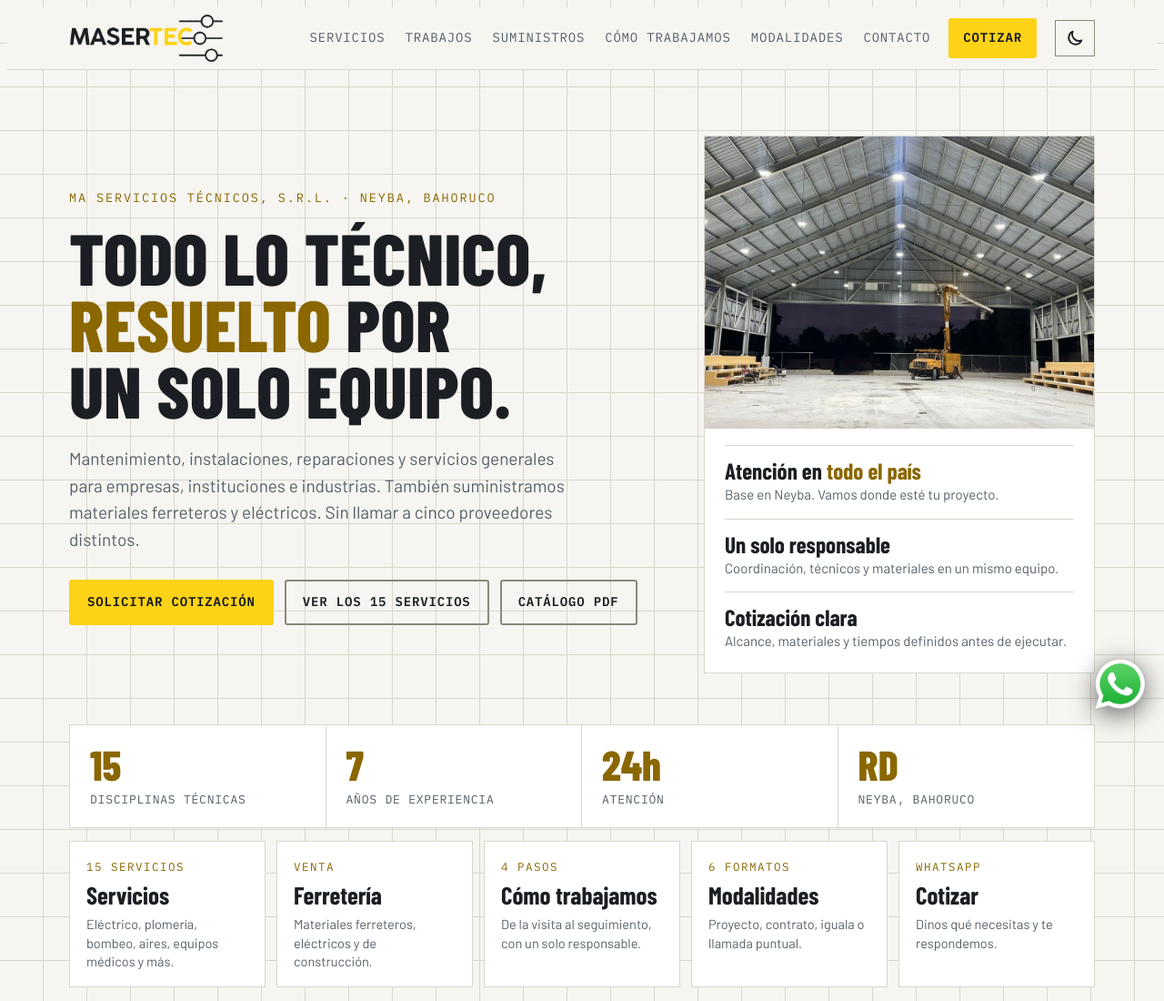
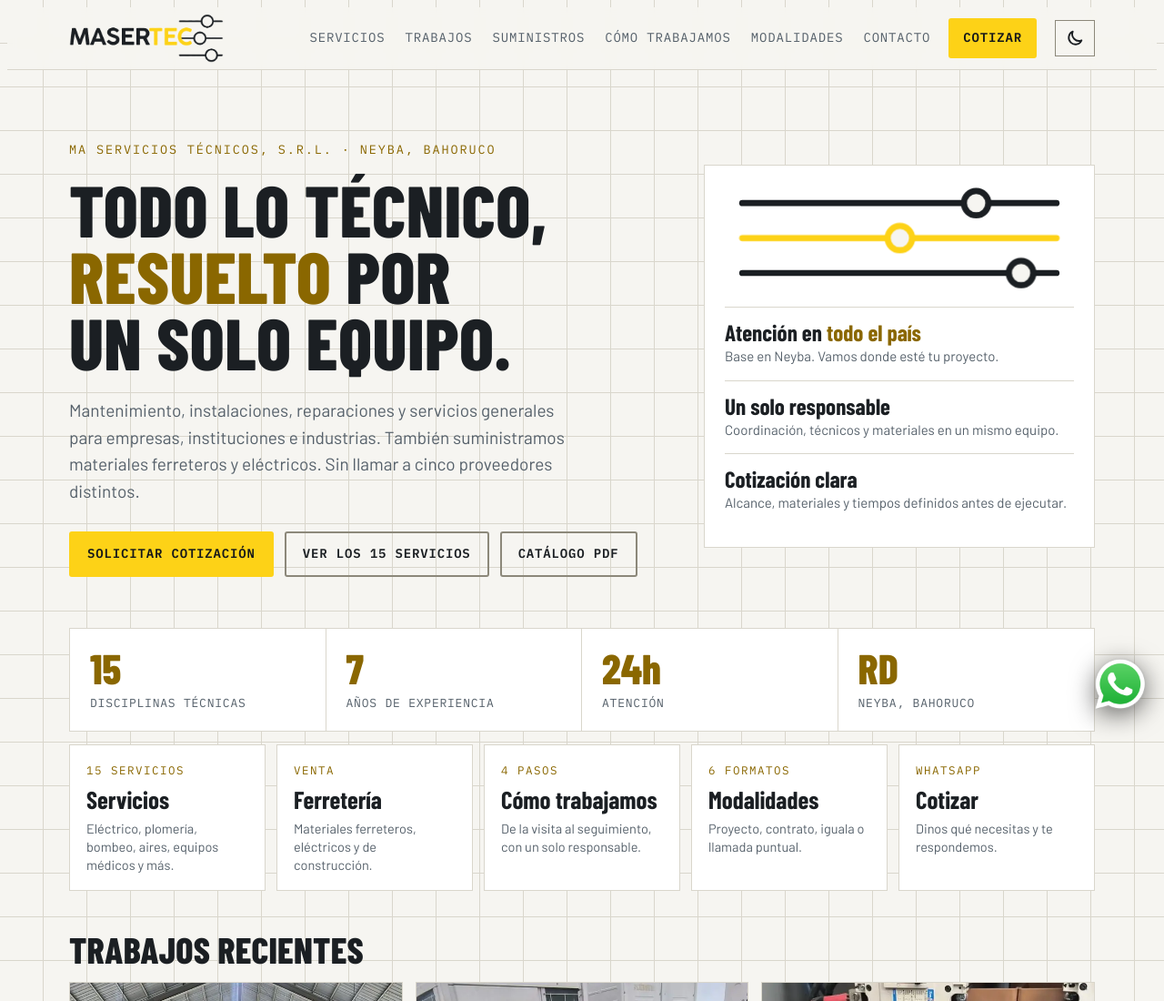
Before and after one commit to Elianmendezsena/masertec, a plain HTML site: page index.html in a window 1280 px wide. Shown: the top 1100 px of the page at 91% size. Drawn offline with Linux system fonts and the light colour scheme.

Commit message:
Quitar la foto principal del inicio (vuelve el diseño anterior)
Co-Authored-By: Claude Sonnet 5.5 <noreply@anthropic.com>
Claude-Session: https://claude.ai/code/session_016jgK6dyyRxK1YUnFT5G46n

```diff
--- a/index.html
+++ b/index.html
@@ -23,7 +23,7 @@
 <script>try{var t=localStorage.getItem("mt-theme");if(t==="light"||t==="dark")document.documentElement.setAttribute("data-theme",t);}catch(e){}</script>
 <link rel="preload" href="fonts/barlow-400.woff2" as="font" type="font/woff2" crossorigin>
 <link rel="preload" href="fonts/barlow-condensed-800.woff2" as="font" type="font/woff2" crossorigin>
-<link rel="stylesheet" href="style.css?v=39df73b8">
+<link rel="stylesheet" href="style.css?v=35836911">
 <script type="application/ld+json">{"@context": "https://schema.org", "@type": "LocalBusiness", "name": "MASERTEC MA Servicios Técnicos, S.R.L.", "url": "https://masertec.netlify.app/", "logo": "https://masertec.netlify.app/logo-masertec-claro.png", "image": "https://masertec.netlify.app/og-image.jpg", "description": "7 años de experiencia en mantenimiento eléctrico, plomería, aires acondicionados, bombas y suministro de materiales ferreteros y eléctricos. Atención las 24 horas desde Neyba, Bahoruco, para todo el país.", "telephone": "+1-829-365-7007", "email": "masertecma@gmail.com", "taxID": "133-70808-6", "address": {"@type": "PostalAddress", "streetAddress": "Calle San Bartolomé", "addressLocality": "Neyba", "addressRegion": "Bahoruco", "addressCountry": "DO"}, "areaServed": {"@type": "Country", "name": "República Dominicana"}, "openingHoursSpecification": {"@type": "OpeningHoursSpecification", "dayOfWeek": ["Monday", "Tuesday", "Wednesday", "Thursday", "Friday", "Saturday", "Sunday"], "opens": "00:00", "closes": "23:59"}}</script>
 </head>
 <body data-page="inicio">
@@ -62,7 +62,11 @@
           </div>
         </div>
         <aside class="hero-card" aria-label="Respaldo de MASERTEC">
-          <img class="hero-photo" src="fotos/hero.webp" width="960" height="720" fetchpriority="high" decoding="async" alt="Cancha techada iluminada, trabajo de MASERTEC">
+          <svg class="sliders" viewBox="0 0 400 120" role="img" aria-label="Controles deslizantes, símbolo de MASERTEC">
+            <line x1="20" y1="20" x2="380" y2="20"/><circle class="k" cx="250" cy="20" r="14"/>
+            <line class="acc" x1="20" y1="60" x2="380" y2="60"/><circle class="k k2 acc" cx="150" cy="60" r="14"/>
+            <line x1="20" y1="100" x2="380" y2="100"/><circle class="k k3" cx="290" cy="100" r="14"/>
+          </svg>
           <ul class="claims">
             <li><b>Atención en <em>todo el país</em></b><span>Base en Neyba. Vamos donde esté tu proyecto.</span></li>
             <li><b>Un solo responsable</b><span>Coordinación, técnicos y materiales en un mismo equipo.</span></li>
--- a/style.css
+++ b/style.css
@@ -373,9 +373,6 @@ footer p{margin:0;font-family:var(--f-mono);font-size:13px;letter-spacing:.04em;
   .call-btn{display:flex;position:fixed;right:max(20px,env(safe-area-inset-right,0px));bottom:calc(16px + 64px + 12px + env(safe-area-inset-bottom,0px));z-index:25;width:56px;height:56px;border-radius:50%;align-items:center;justify-content:center;background:var(--accent);color:var(--on-accent);box-shadow:0 6px 14px rgba(0,0,0,.45)}
 }
 /* inicio con foto */
-.hero-card{padding:0 0 8px;overflow:hidden}
-.hero-photo{display:block;width:100%;height:auto;aspect-ratio:4/3;object-fit:cover}
-.hero-card .claims{padding:0 22px}
 .svc-photo{display:block;position:relative;margin:4px 0 10px;border:1px solid var(--line);overflow:hidden;text-decoration:none}
 .svc-photo img{display:block;width:100%;height:auto;aspect-ratio:4/3;object-fit:cover}
 .svc-photo span{position:absolute;left:0;bottom:0;padding:5px 10px;background:var(--accent);color:var(--on-accent);font-family:var(--f-mono);font-size:12px;letter-spacing:.06em;text-transform:uppercase}
```
Also changed, not shown: 404.html (+1 -1 lines), como-trabajamos.html (+1 -1 lines), contacto.html (+1 -1 lines), gracias.html (+1 -1 lines), modalidades.html (+1 -1 lines), servicios.html (+1 -1 lines), suministros.html (+1 -1 lines), trabajos.html (+1 -1 lines), fotos/hero.webp (deleted).
